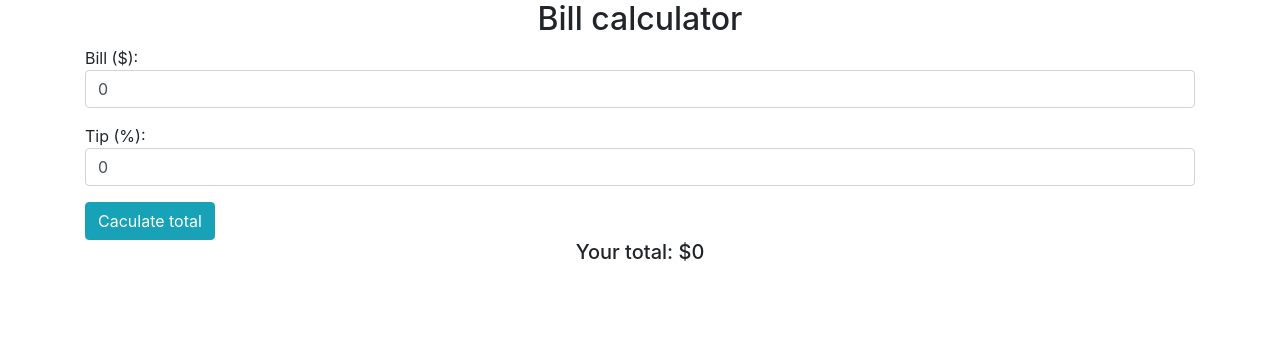
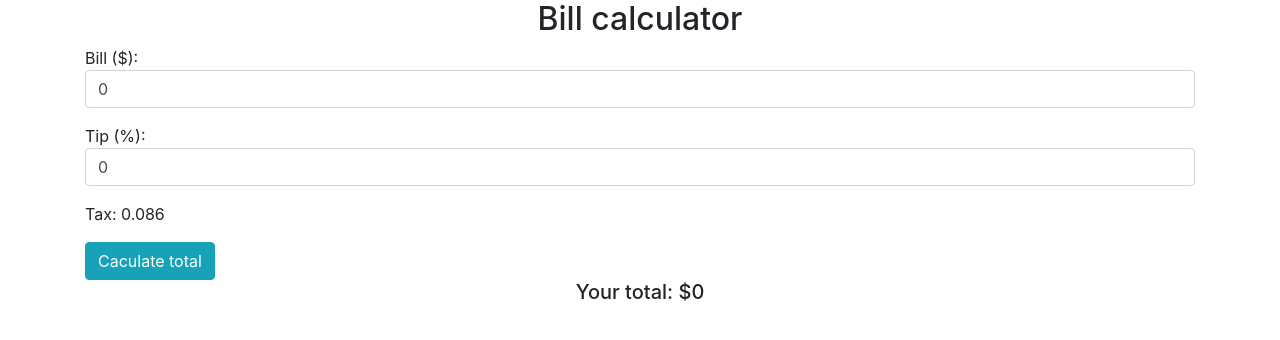
Before and after one commit to ChelseaTompkins/tip-calculator, a React (Create React App) app: page / in a window 1280 px wide. Shown: the top 340 px of the page. Built offline with nearby package versions, Linux system fonts and the light colour scheme.

Commit message:
Updated tax functionality

```diff
--- a/public/index.html
+++ b/public/index.html
@@ -20,7 +20,7 @@
       work correctly both with client-side routing and a non-root public URL.
       Learn how to configure a non-root public URL by running `npm run build`.
     -->
-    <title>React App</title>
+    <title>Bill Calculator App</title>
   </head>
   <body>
     <noscript>
--- a/src/components/App.js
+++ b/src/components/App.js
@@ -1,10 +1,12 @@
 import React, { Component } from 'react';
 import BillItem from './BillItem';
+
 class App extends Component {
   constructor(props){
     super(props);
     this.state = {
       bill: 0,
+      tax: .086,
       tip: 0,
       total: 0
     }
@@ -14,8 +16,10 @@ class App extends Component {
     event.preventDefault();
     let bill = parseFloat(this.state.bill);
     let tip = parseFloat(this.state.tip);
+    let tax = parseFloat(this.state.tax);
     let calcTip = bill * tip;
-    let total = bill + calcTip;
+    let calcTax = bill * tax;
+    let total = bill + calcTip + calcTax;
 
     this.setState({
       tip: calcTip,
@@ -41,6 +45,7 @@ class App extends Component {
         <h2 className="heading">Bill calculator</h2>
         <BillItem
           bill={this.state.bill}
+          tax={this.state.tax}
           tip={this.state.tip}
           total={this.state.total}
           updateBill={this.updateBill}
--- a/src/components/BillItem.js
+++ b/src/components/BillItem.js
@@ -23,6 +23,9 @@ class BillItem extends Component {
                             onChange={(event)=>this.props.updateTip(event.target.value)}
                             placeholder={this.props.tip}/>
                     </div>
+                    <div>
+                        <p>Tax: {this.props.tax}</p>
+                    </div>
                     <button className="btn btn-info" type="submit">Caculate total</button>
                 </form>
                 <h5 className="total">Your total: ${this.props.total}</h5>
```
